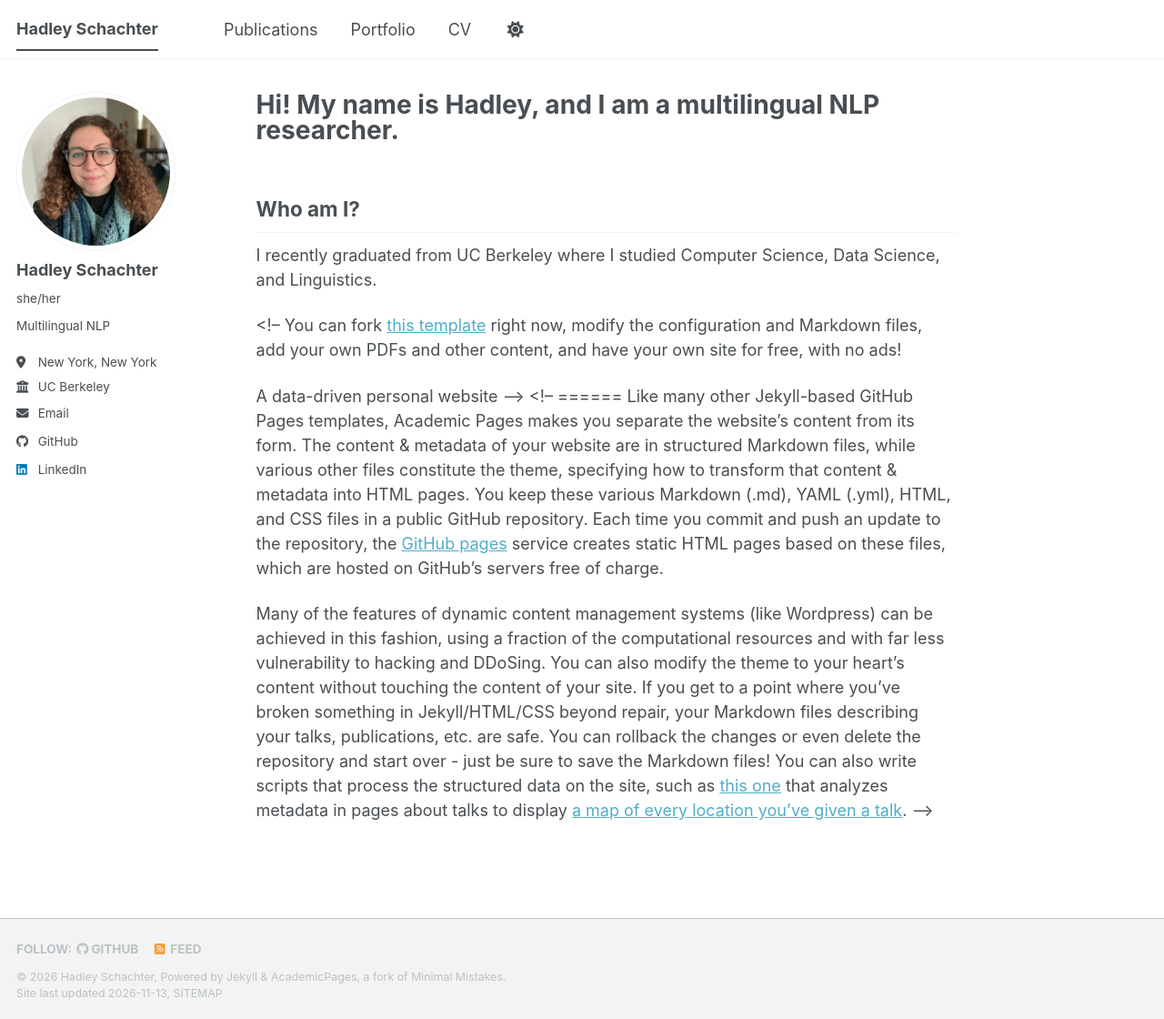
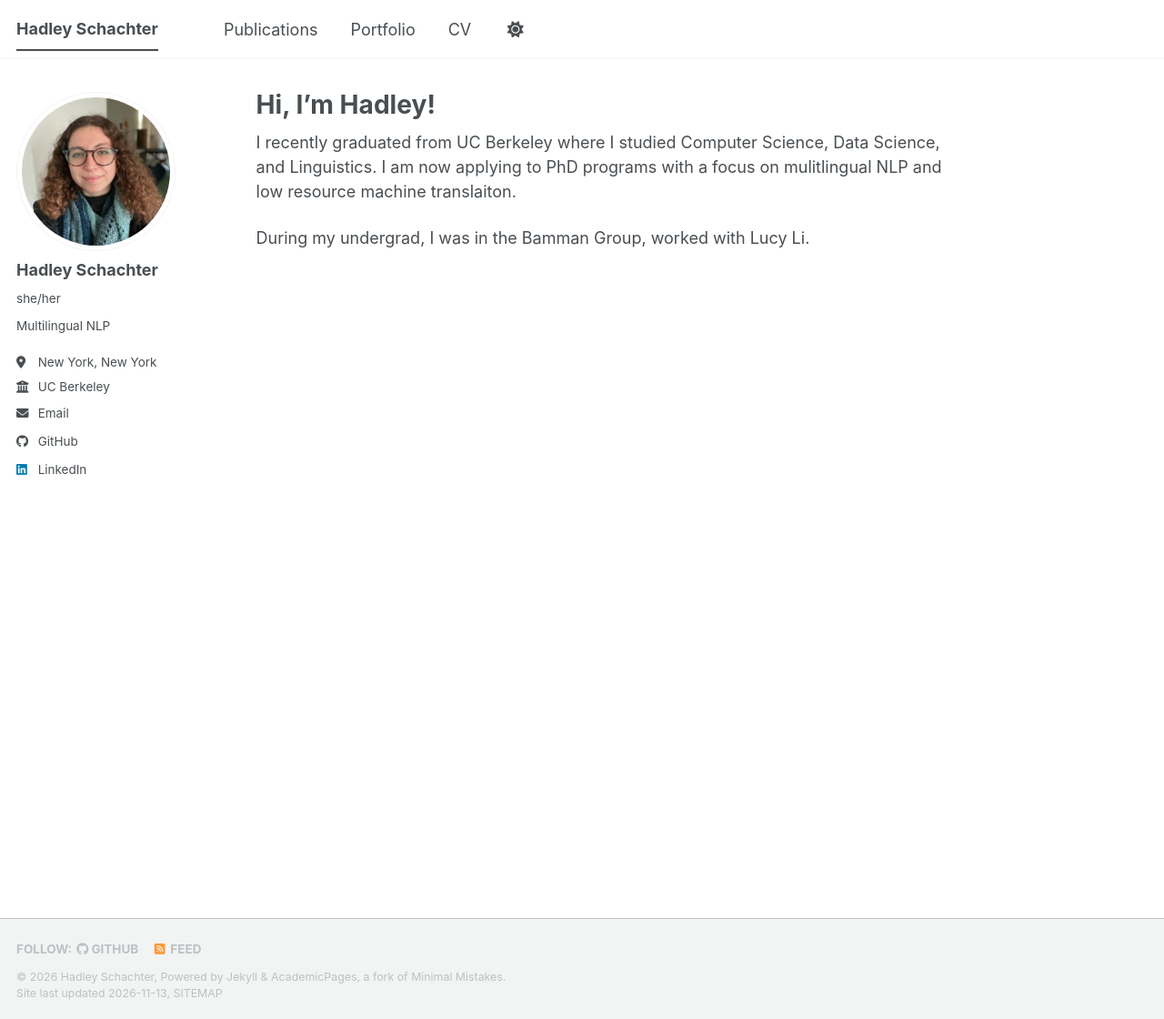
Before and after one commit to hadleyschachter/hadleyschachter.github.io, a Jekyll site: the page built from _pages/about.md, in a window 1280 px wide and 1120 px high. Shown: the whole window at 91% size. Built offline with Jekyll 4.4.1, drawn with Linux system fonts in a browser that asks for light colours; a script bundle is joined from its source files by our own code; a style sheet for code colours, icons or effects is not loaded.

Commit message:
edited abt page

```diff
--- a/_pages/about.md
+++ b/_pages/about.md
@@ -1,26 +1,32 @@
 ---
 permalink: /
-title: "Hi! My name is Hadley, and I am a multilingual NLP researcher."
+title: "Hi, I'm Hadley!"
 author_profile: true
 redirect_from:
   - /about/
   - /about.html
 ---
 
-Who am I?
-------
+I recently graduated from UC Berkeley where I studied Computer Science, Data Science, and Linguistics. I am now applying to PhD programs with a focus on mulitlingual NLP and low resource machine translaiton.
 
-I recently graduated from UC Berkeley where I studied Computer Science, Data Science, and Linguistics.
+During my undergrad, I was in the Bamman Group, worked with Lucy Li.
+
+
+<!-- Who am I?
+------ -->
+
 <!--
 This is the front page of a website that is powered by the [Academic Pages template](https://github.com/academicpages/academicpages.github.io) and hosted on GitHub pages. [GitHub pages](https://pages.github.com) is a free service in which websites are built and hosted from code and data stored in a GitHub repository, automatically updating when a new commit is made to the repository. This template was forked from the [Minimal Mistakes Jekyll Theme](https://mmistakes.github.io/minimal-mistakes/) created by Michael Rose, and then extended to support the kinds of content that academics have: publications, talks, teaching, a portfolio, blog posts, and a dynamically-generated CV. Incidentally, these same features make it a great template for anyone that needs to show off a professional template! -->
 
- <!-- You can fork [this template](https://github.com/academicpages/academicpages.github.io) right now, modify the configuration and Markdown files, add your own PDFs and other content, and have your own site for free, with no ads!
 
-A data-driven personal website -->
-<!-- ======
+
+<!-- You can fork [this template](https://github.com/academicpages/academicpages.github.io) right now, modify the configuration and Markdown files, add your own PDFs and other content, and have your own site for free, with no ads!
+
+A data-driven personal website
+-- ======
 Like many other Jekyll-based GitHub Pages templates, Academic Pages makes you separate the website's content from its form. The content & metadata of your website are in structured Markdown files, while various other files constitute the theme, specifying how to transform that content & metadata into HTML pages. You keep these various Markdown (.md), YAML (.yml), HTML, and CSS files in a public GitHub repository. Each time you commit and push an update to the repository, the [GitHub pages](https://pages.github.com/) service creates static HTML pages based on these files, which are hosted on GitHub's servers free of charge.
 
-Many of the features of dynamic content management systems (like Wordpress) can be achieved in this fashion, using a fraction of the computational resources and with far less vulnerability to hacking and DDoSing. You can also modify the theme to your heart's content without touching the content of your site. If you get to a point where you've broken something in Jekyll/HTML/CSS beyond repair, your Markdown files describing your talks, publications, etc. are safe. You can rollback the changes or even delete the repository and start over - just be sure to save the Markdown files! You can also write scripts that process the structured data on the site, such as [this one](https://github.com/academicpages/academicpages.github.io/blob/master/talkmap.ipynb) that analyzes metadata in pages about talks to display [a map of every location you've given a talk](https://academicpages.github.io/talkmap.html). -->
+Many of the features of dynamic content management systems (like Wordpress) can be achieved in this fashion, using a fraction of the computational resources and with far less vulnerability to hacking and DDoSing. You can also modify the theme to your heart's content without touching the content of your site. If you get to a point where you've broken something in Jekyll/HTML/CSS beyond repair, your Markdown files describing your talks, publications, etc. are safe. You can rollback the changes or even delete the repository and start over - just be sure to save the Markdown files! You can also write scripts that process the structured data on the site, such as [this one](https://github.com/academicpages/academicpages.github.io/blob/master/talkmap.ipynb) that analyzes metadata in pages about talks to display [a map of every location you've given a talk](https://academicpages.github.io/talkmap.html).  -->
 
 <!-- For those users that need more advanced functionality, the template also supports the following popular tools:
 - [MathJax](https://www.mathjax.org/) for mathematical equations
```
